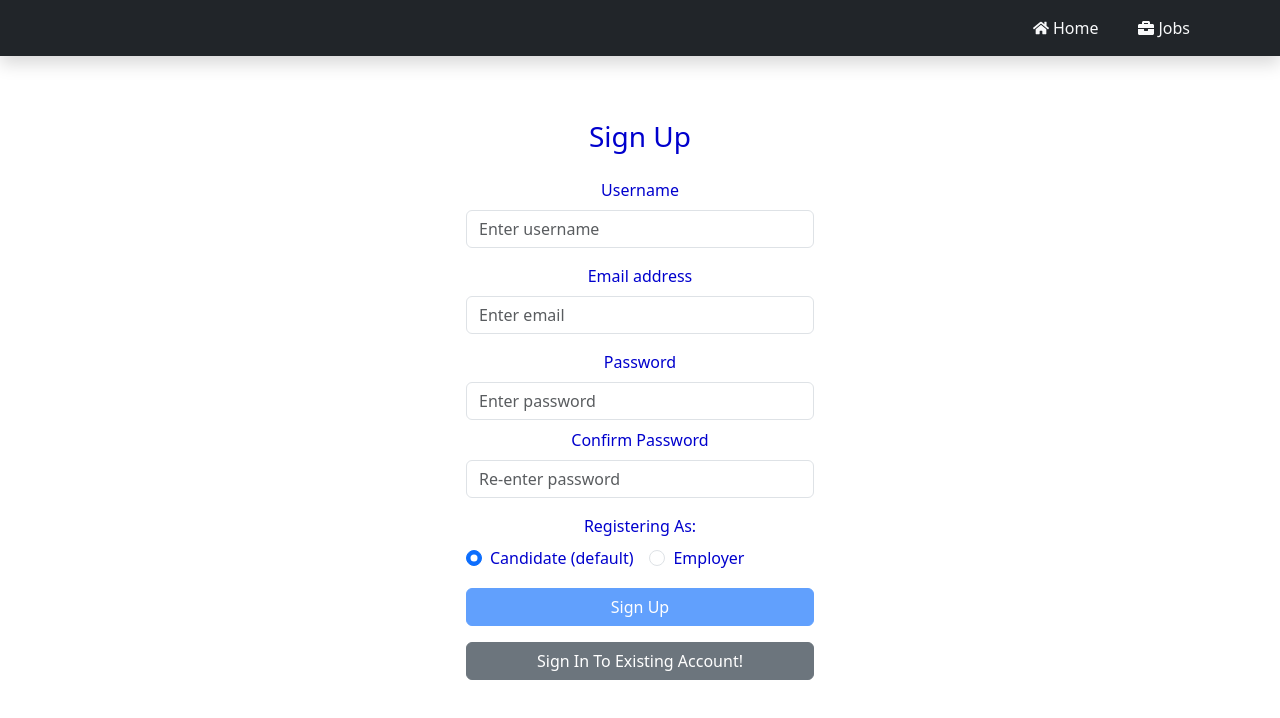
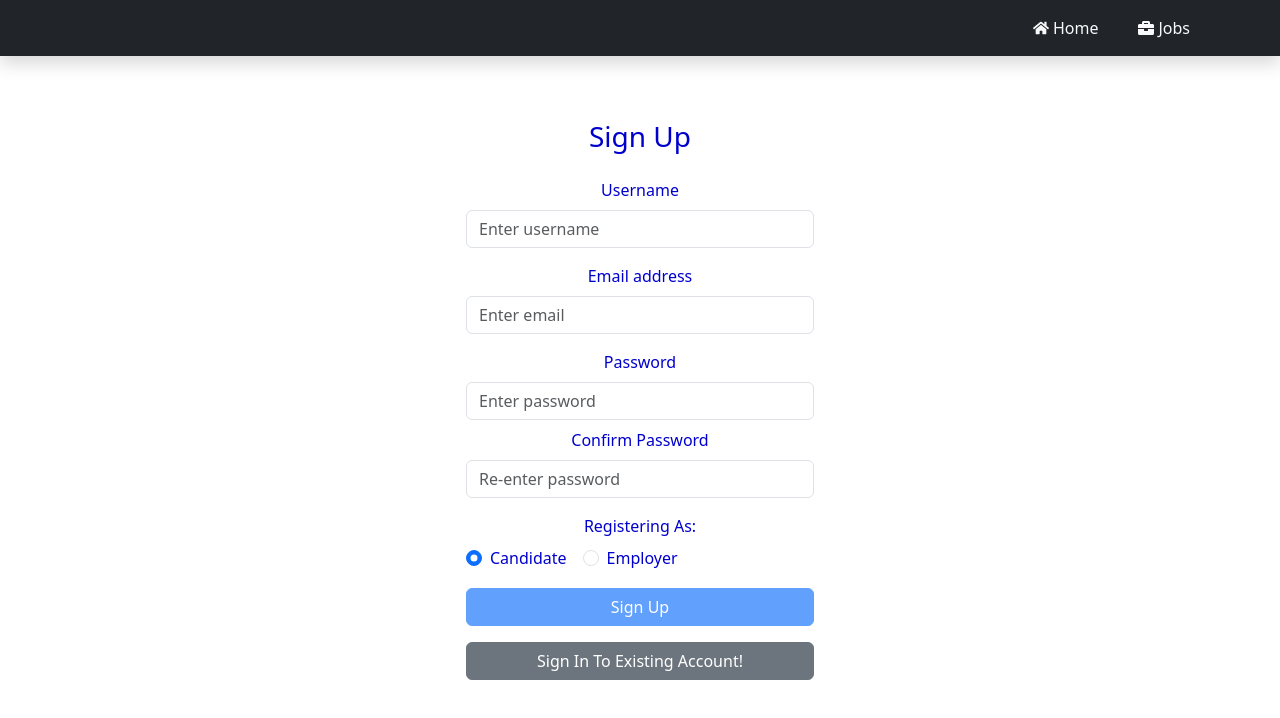
Before and after one commit to ColinMcD6/CareerSphere, a React (Vite) app in the folder frontend/: page /signup in a window 1280 px wide. Shown: the top 718 px of the page. Built offline with nearby package versions, Linux system fonts and the light colour scheme; no server answers.

Commit message:
changed the Candidate label

```diff
--- a/frontend/src/pages/SignUp.tsx
+++ b/frontend/src/pages/SignUp.tsx
@@ -111,7 +111,7 @@ const SignUp = () => {
               <div className="d-flex gap-3">
                 <Form.Check
                   type="radio"
-                  label="Candidate (default)"
+                  label="Candidate"
                   name="roleRadio"
                   checked={candidate}
                   onChange={() => setCandidate(true)}
```
